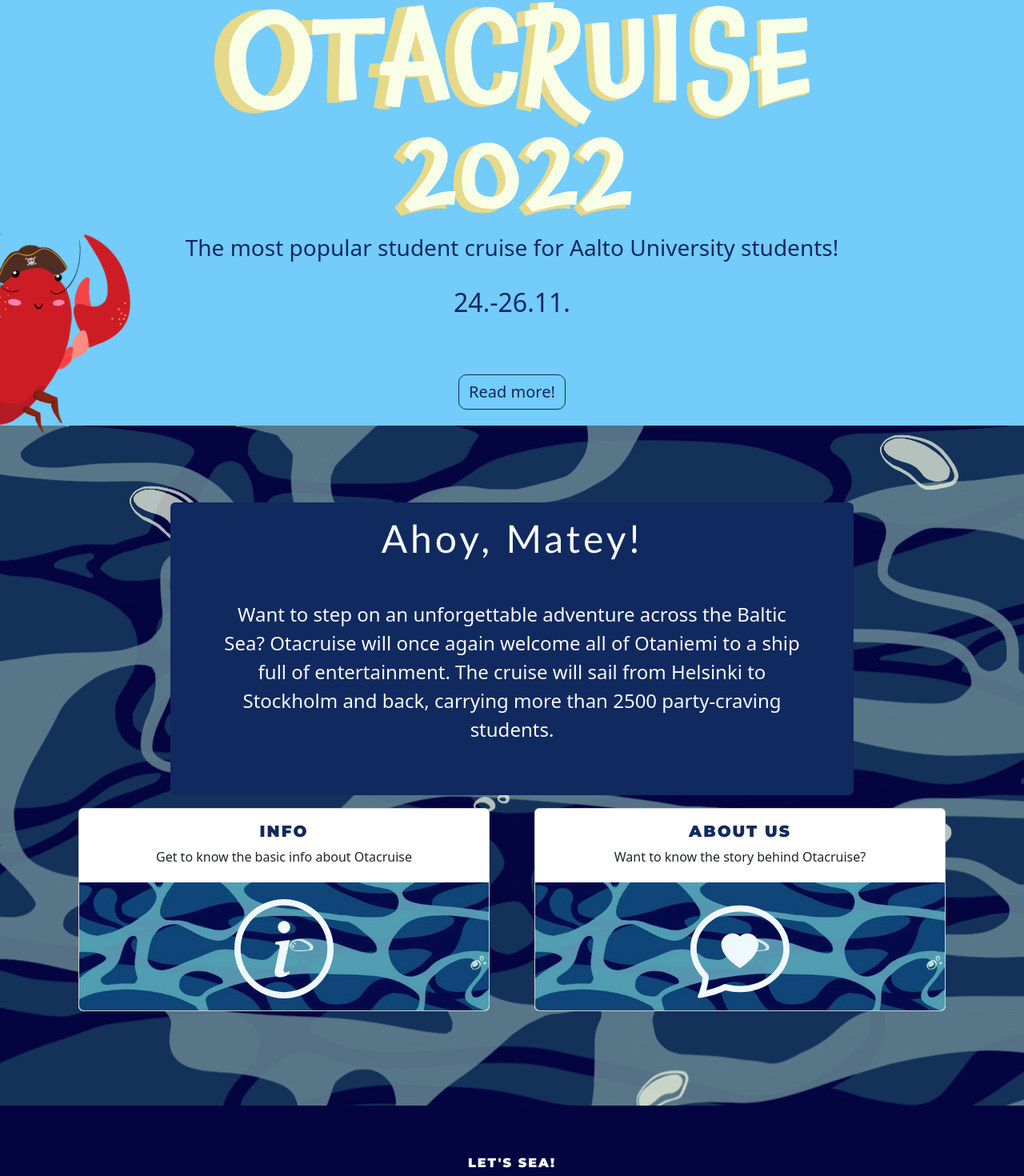
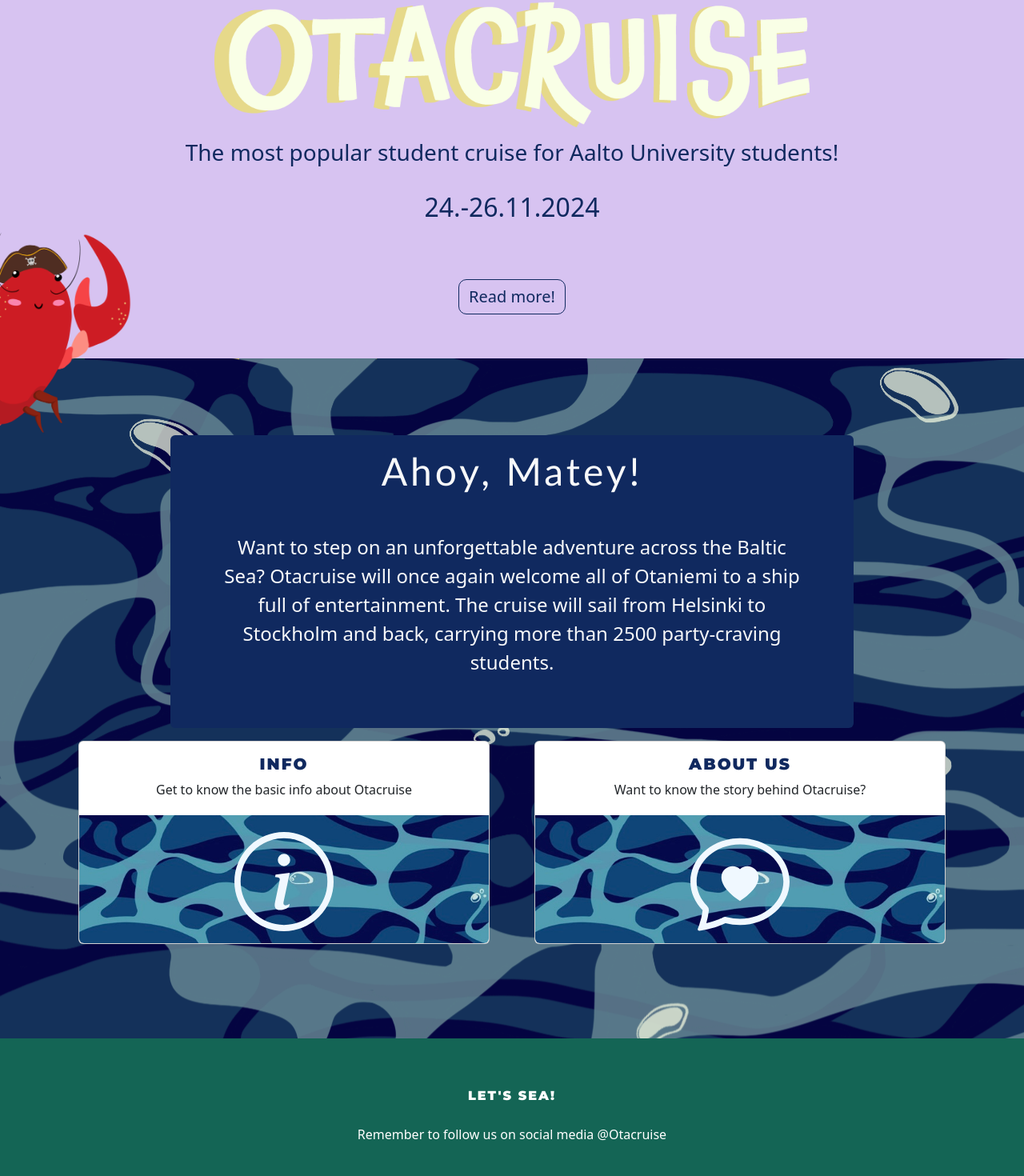
Before and after one commit to verkkomestari/otacruise, a React (Create React App) app: page / in a window 1280 px wide. Shown: the part 222-1692 px from the top of the page at 80% size. Built offline with nearby package versions, Linux system fonts and the light colour scheme; a web font is replaced by a local one.

Commit message:
Pieniä sisältö- ja teemamuokkauksia /rebe

```diff
--- a/src/components/Hero.js
+++ b/src/components/Hero.js
@@ -2,8 +2,9 @@
 import '../styles/Global.css'
 import rapu from '../assets/images/final_rapu.png'
 import otacruise from '../assets/images/otacruise.png'
-import year from '../assets/images/2022.png'
+//import year from '../assets/images/2022.png'
 //import { Link } from 'react-router-dom'
+//import merihevonen from '../assets/images/merihevonen.png'
 
 // Huikean hiano aloitussivu
 
@@ -19,9 +20,6 @@
               <div>
                 <img src={otacruise} alt='heroTitle' id='otacruise' />
               </div>
-              <div>
-                <img src={year} alt='heroTitle' id='year' />
-              </div>
             </div>
           </div>
           <div className='row d-flex justify-content-center'>
@@ -29,7 +27,7 @@
               The most popular student cruise for Aalto University students!
             </p>
             <div className='row d-flex justify-content-center'>
-              <p className='fs-2 mt-2 motto date'>24.-26.11.</p>
+              <p className='fs-2 mt-2 motto date'>24.-26.11.2024</p>
             </div>
           </div>
           <div className='d-none d-sm-block d-flex justify-content-center'>
--- a/src/styles/Footer.css
+++ b/src/styles/Footer.css
@@ -4,5 +4,5 @@
   padding: 40px;
   padding-top: 60px;
   color: white;
-  background-color: rgb(4, 4, 65);
+  background-color: #146555;
 }
--- a/src/styles/Hero.css
+++ b/src/styles/Hero.css
@@ -4,7 +4,7 @@
 .heroText {
   text-align: center;
   color: #10295f;
-  background-color: #73ccf9;
+  background-color: #d7c3f1;
   height: 85vh;
   min-height: 400px;
   width: 100vw;
--- a/src/styles/NavBar.css
+++ b/src/styles/NavBar.css
@@ -22,7 +22,7 @@
 }
 
 a.navTickets {
-  background-color: rgb(95, 95, 209);
+  background-color: rgb(95, 95, 209,);
   padding: 10px;
   border-width: 2px;
   border-radius: 10px;
```
Also changed, not shown: public/otacruise-teksti_sininen_4_efekti.png (added).
